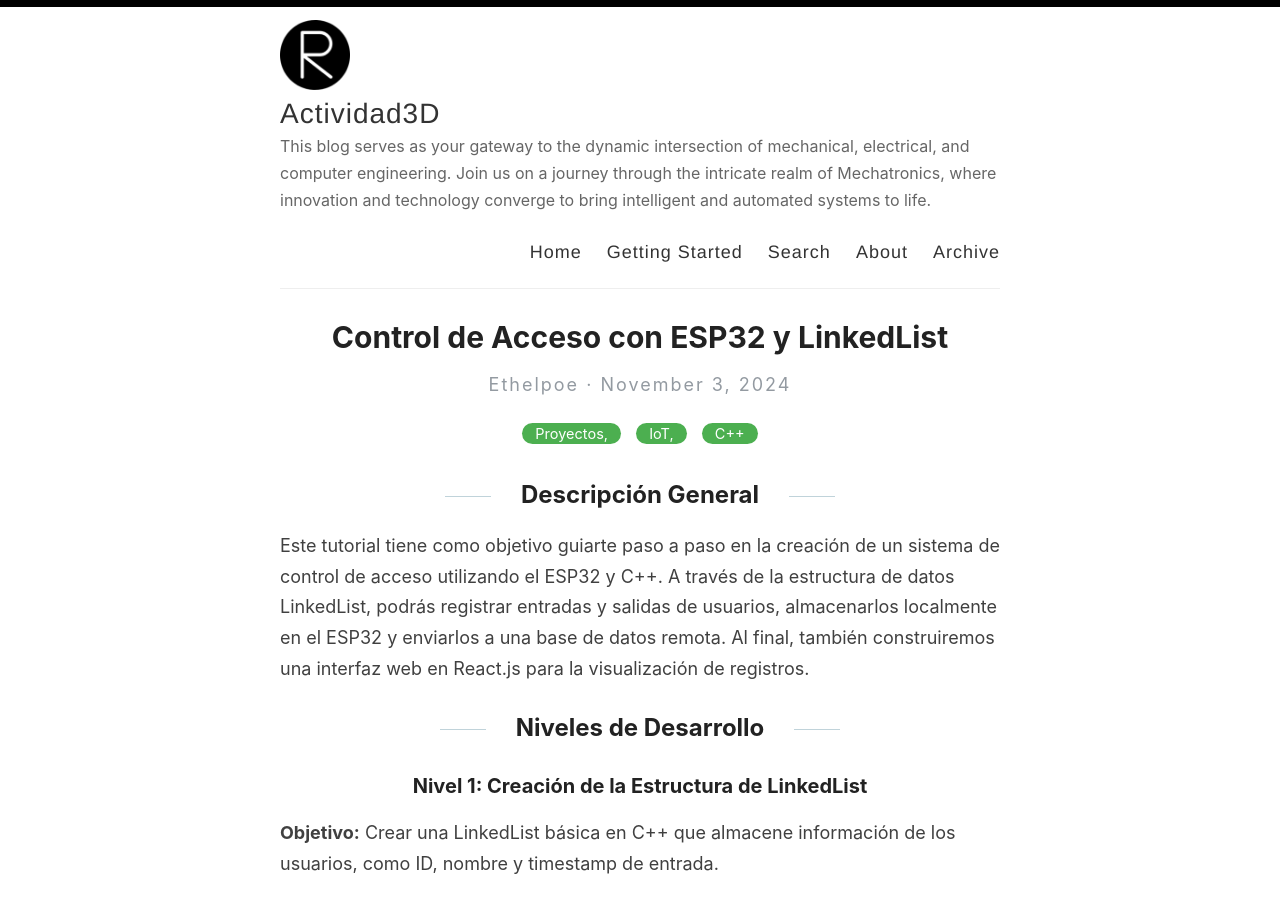
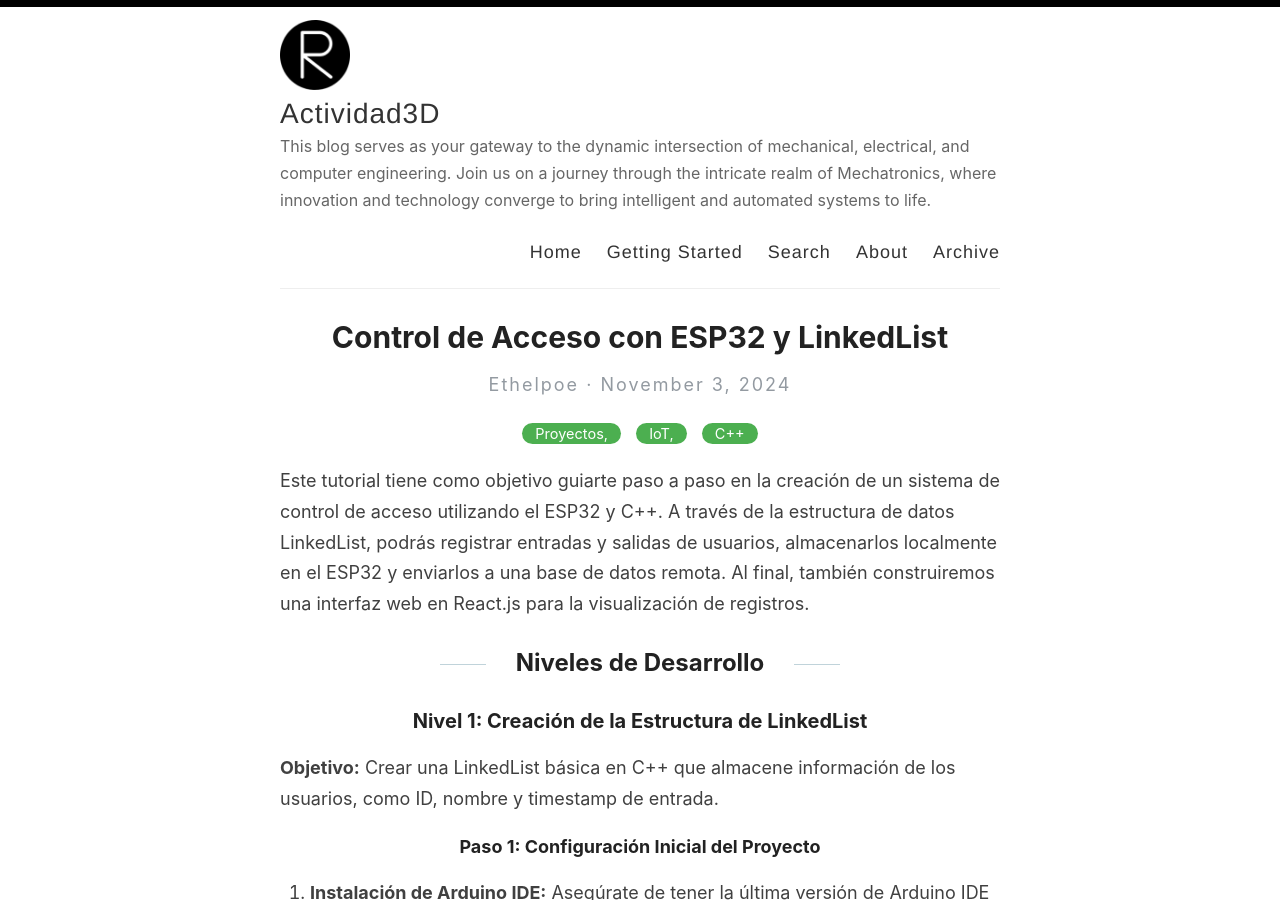
Before and after one commit to ethelpoe/ethelpoe.github.io, a Jekyll site: the page built from _posts/2024-11-03-Control_Acceso_ESP32_LinkedList.md, in a window 1280 px wide and 900 px high. Built offline with Jekyll 4.4.1, drawn with Linux system fonts in a browser that asks for light colours.

Commit message:
Update 2024-11-03-Control_Acceso_ESP32_LinkedList.md

```diff
--- a/_posts/2024-11-03-Control_Acceso_ESP32_LinkedList.md
+++ b/_posts/2024-11-03-Control_Acceso_ESP32_LinkedList.md
@@ -16,7 +16,6 @@ tags:
 description: "Aprende a desarrollar un sistema de control de acceso utilizando ESP32 y C++ con almacenamiento y visualización web."
 ---
 
-## Descripción General
 Este tutorial tiene como objetivo guiarte paso a paso en la creación de un sistema de control de acceso utilizando el ESP32 y C++.
 A través de la estructura de datos LinkedList, podrás registrar entradas y salidas de usuarios, almacenarlos localmente en el ESP32
 y enviarlos a una base de datos remota. Al final, también construiremos una interfaz web en React.js para la visualización de registros.
```
